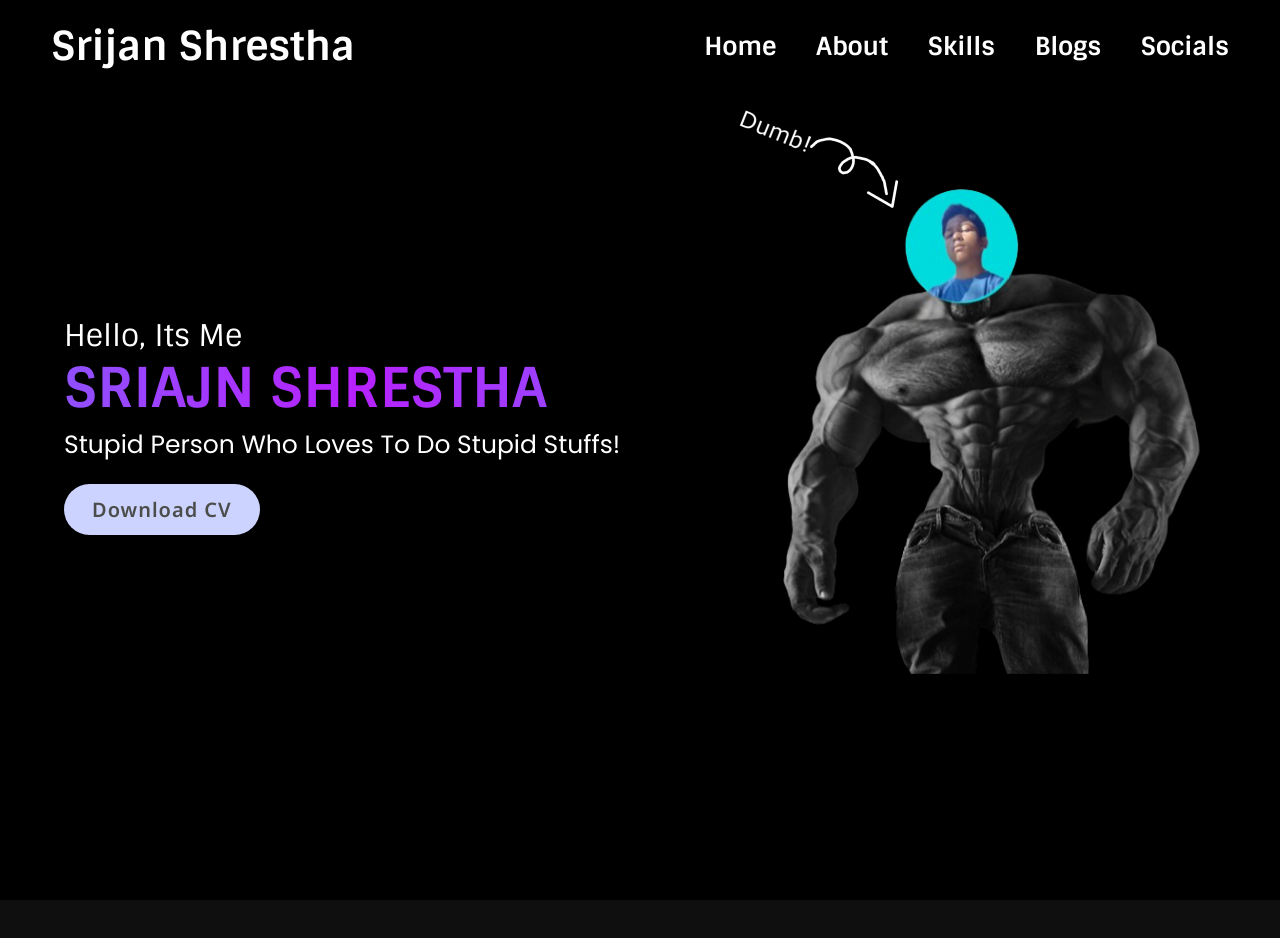
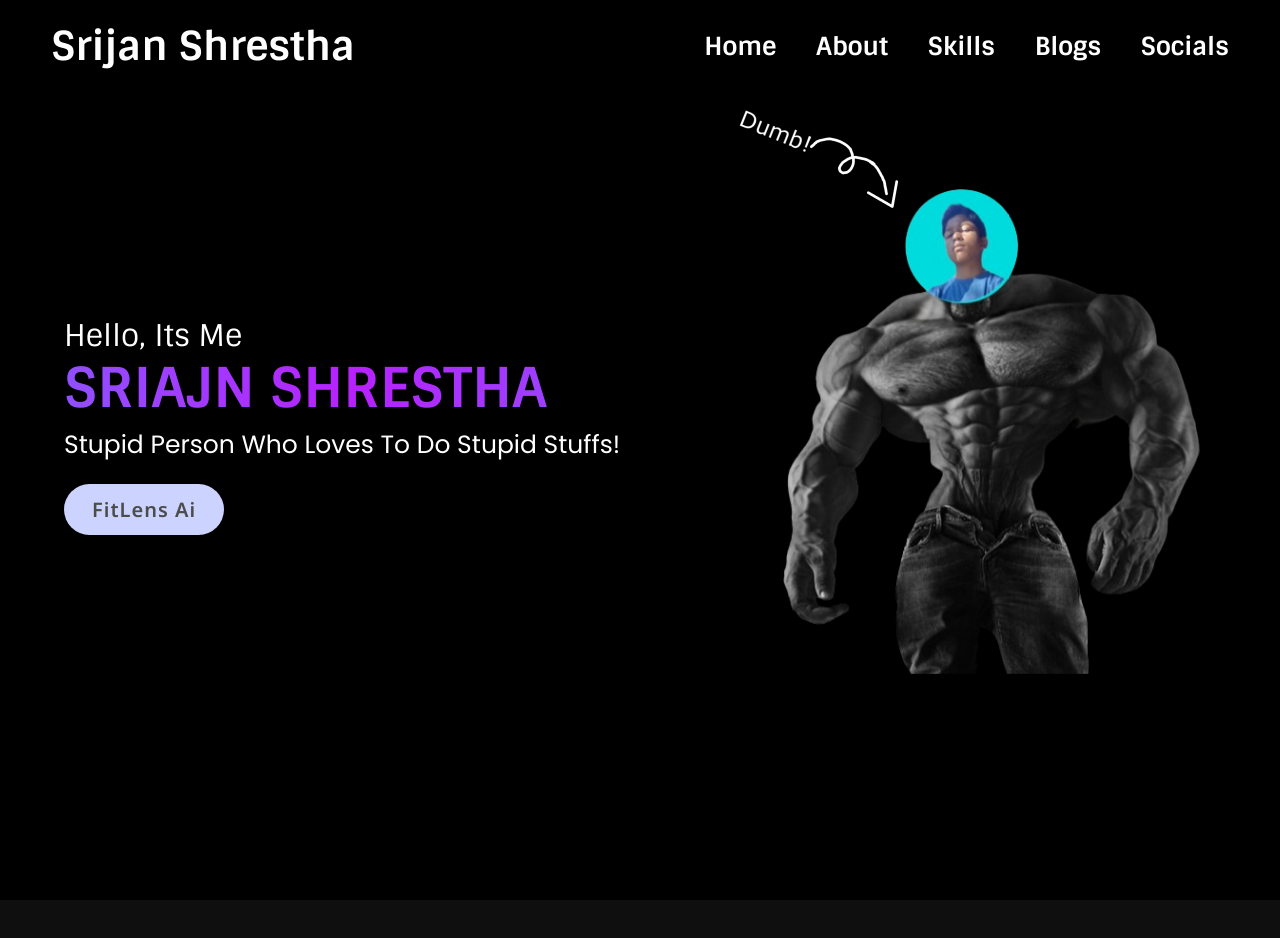
Before and after one commit to SrijanShresthaNoob/portfolio-website, a plain HTML site: page index.html in a window 1280 px wide. Shown: the top 938 px of the page. Drawn offline with nearby package versions, Linux system fonts and the light colour scheme.

Commit message:
Update index.html

```diff
--- a/index.html
+++ b/index.html
@@ -56,7 +56,7 @@
                 <p>Stupid Person Who Loves To Do Stupid Stuffs!
                 </p>
                 <div class="home-btn">
-                    <a href="assets_for_index/cv.png" download="cv.png" class="btn">Download CV</a>
+                    <a href="/fitlens/index.html" class="btn">FitLens Ai</a>
                 </div>
             </div>
             <div class="home-img">
```
